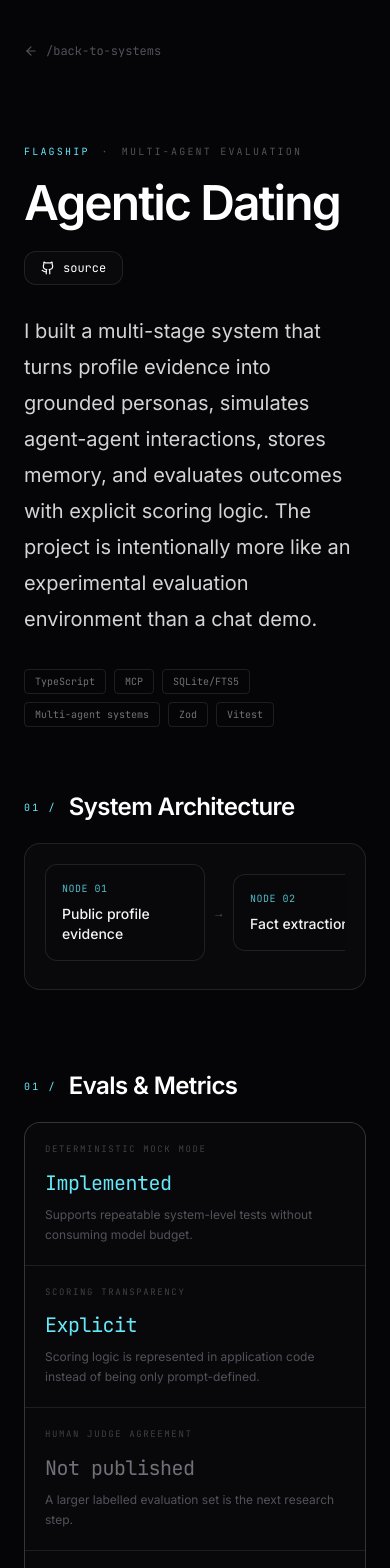
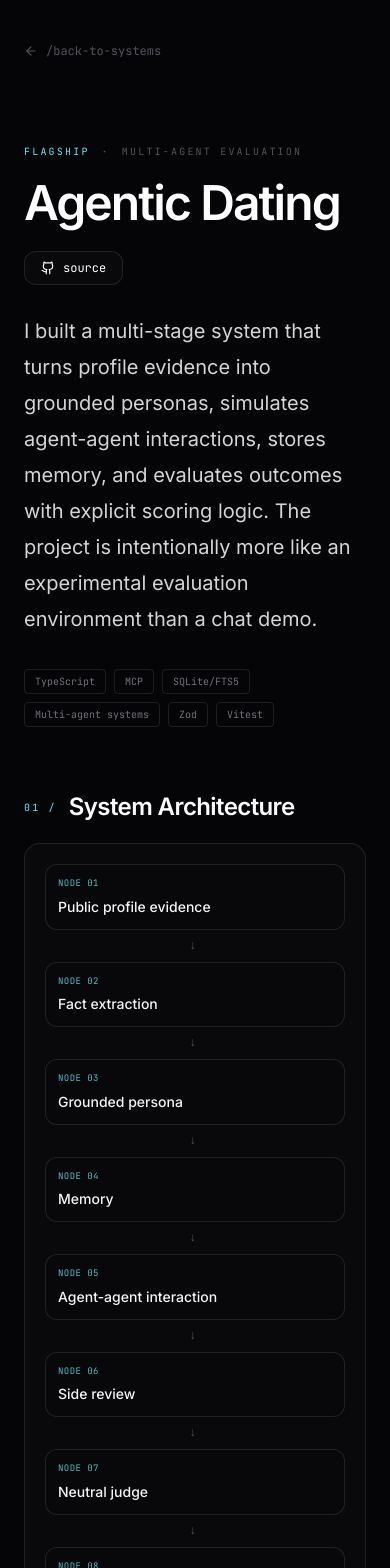
Before and after one commit to adityapurohit01/my_portfolio, a Next.js app: page /projects/agentic-dating in a window 390 px wide. Shown: the top 1568 px of the page. Built offline with nearby package versions, Linux system fonts and the light colour scheme.

Commit message:
Make architecture diagrams responsive

```diff
--- a/src/components/ArchitectureFlow.tsx
+++ b/src/components/ArchitectureFlow.tsx
@@ -4,15 +4,17 @@ type Props = {
 
 export default function ArchitectureFlow({ steps }: Props) {
   return (
-    <div className="overflow-x-auto pb-2">
-      <div className="flex min-w-max items-stretch gap-2">
+    <div className="overflow-hidden">
+      <div className="flex flex-col gap-2 sm:min-w-max sm:flex-row sm:items-stretch sm:gap-2">
         {steps.map((step, index) => (
-          <div key={step} className="flex items-center gap-2">
-            <div className="w-40 rounded-xl border border-white/10 bg-[#08080a] p-4">
-              <div className="font-mono text-[10px] uppercase tracking-wider text-cyan-300/80">node {String(index + 1).padStart(2, "0")}</div>
-              <div className="mt-2 text-sm font-medium text-zinc-100">{step}</div>
+          <div key={step} className="flex flex-col items-center gap-2 sm:flex-row">
+            <div className="w-full rounded-xl border border-white/10 bg-[#08080a] p-3 sm:w-40 sm:p-4">
+              <div className="font-mono text-[9px] uppercase tracking-wider text-cyan-300/80">node {String(index + 1).padStart(2, "0")}</div>
+              <div className="mt-1.5 text-sm font-medium text-zinc-100">{step}</div>
             </div>
-            {index < steps.length - 1 && <span className="font-mono text-xs text-zinc-600">→</span>}
+            {index < steps.length - 1 && (
+              <span className="font-mono text-xs text-zinc-600 sm:rotate-0 rotate-90">→</span>
+            )}
           </div>
         ))}
       </div>
```
